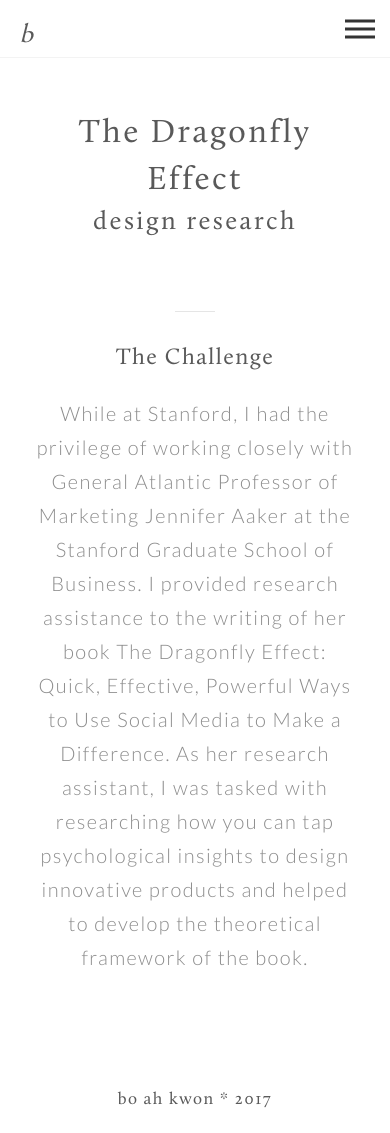
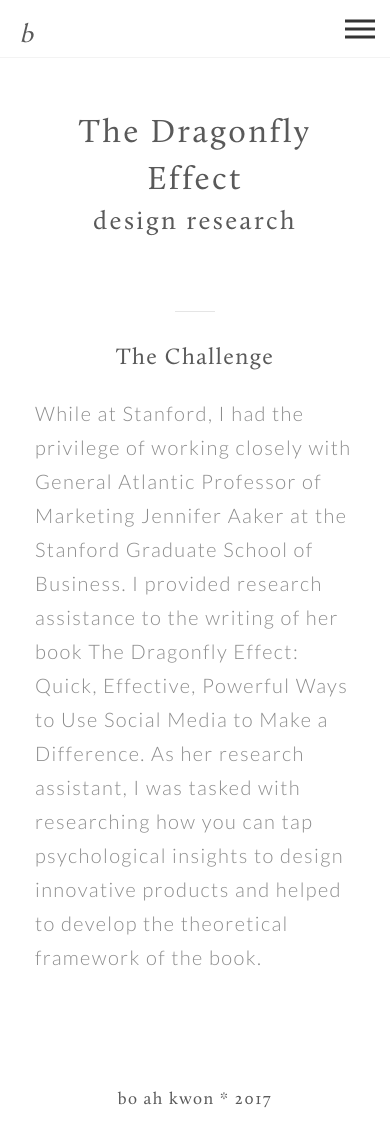
Before and after one commit to bkwon0402/bkwon0402.github.io, a Jekyll site: the page built from ytf.md, in a window 390 px wide and 1133 px high. Built offline with Jekyll 4.4.1, drawn with Linux system fonts in a browser that asks for light colours.

Commit message:
Update core.css

```diff
--- a/styles/core.css
+++ b/styles/core.css
@@ -1019,12 +1019,12 @@
 }
 @media(max-width: 480px) {
     body {
-        font-size: 20px;
+        font-size: 19px;
     }
     #portfolio_hero {
         text-align: center;
     }
     #portfolio_content p {
-        text-align: center;
+        text-align: left;
     }
 }
```
